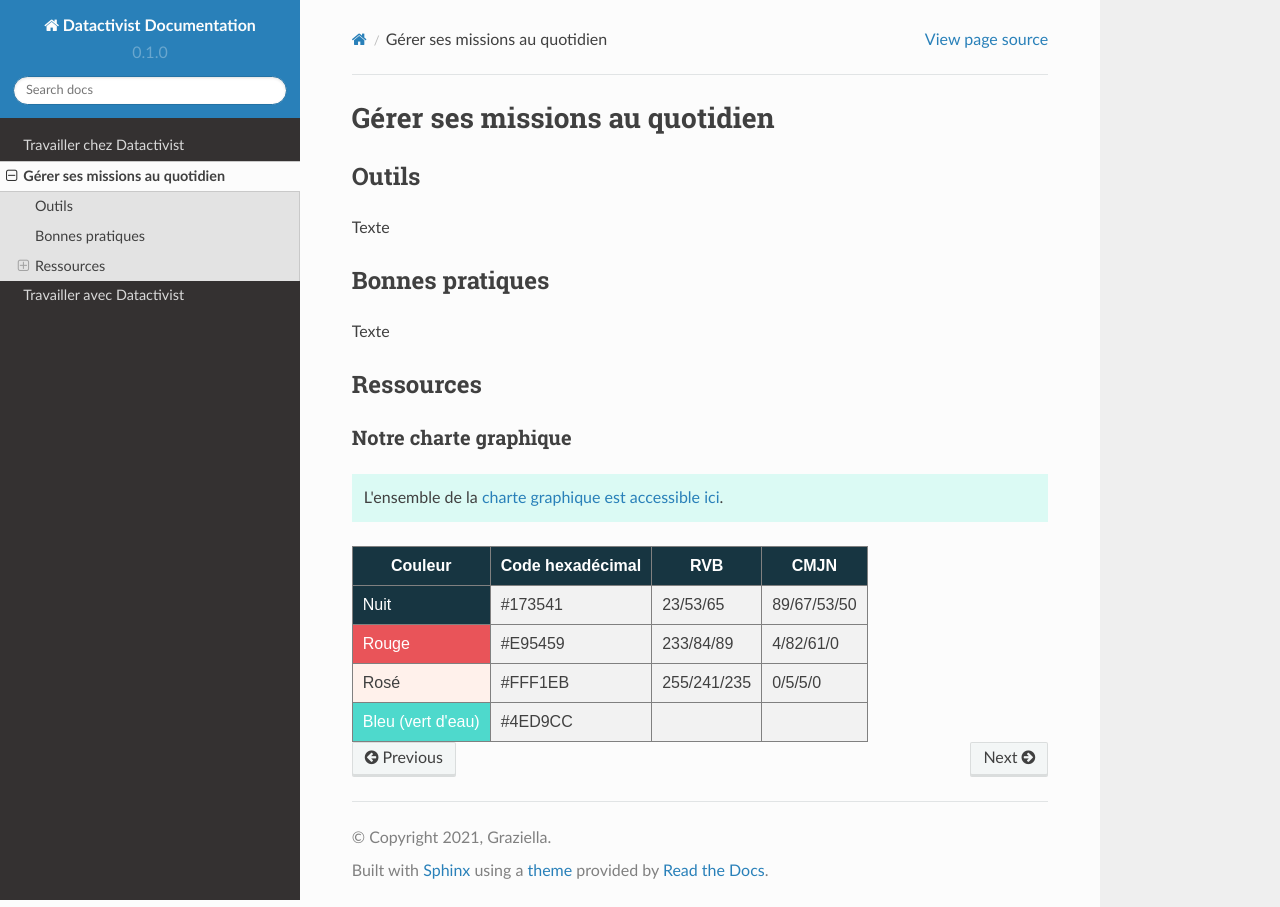
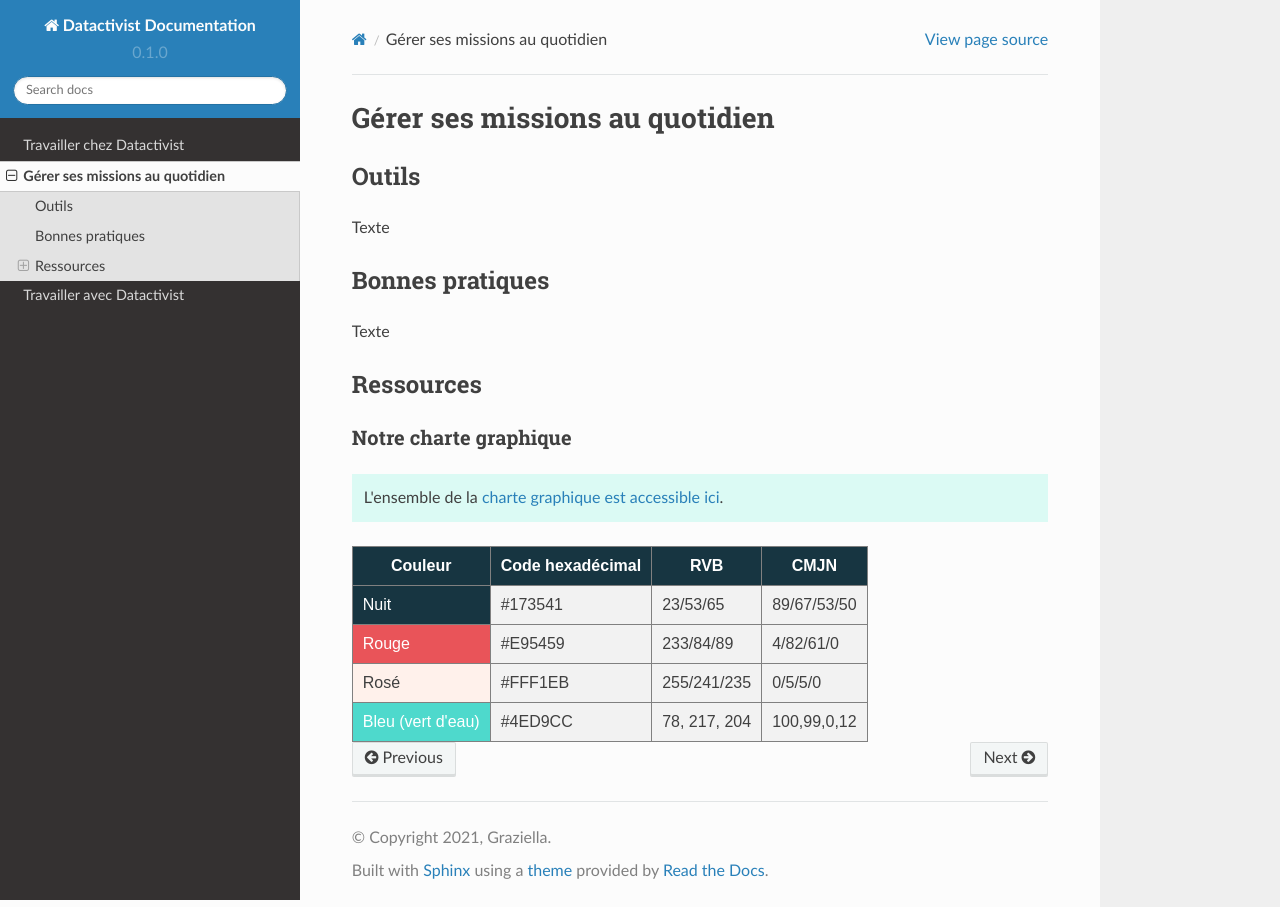
Before and after one commit to datactivist/documentation-datactivist, a Sphinx documentation site: the page built from docs/source/missions-quotidien.md, in a window 1280 px wide. Built offline with Sphinx 7.4.7 and the Read the Docs theme 2.0.0, drawn with Linux system fonts in a browser that asks for light colours.

Commit message:
Update missions-quotidien.md

```diff
--- a/docs/source/missions-quotidien.md
+++ b/docs/source/missions-quotidien.md
@@ -47,8 +47,8 @@ L'ensemble de la <a href="docs/source/public/Charte_graphique_datactivist.pdf">c
     <tr>
       <td style="background-color: #4ED9CC; color: #ffffff; padding: 10px;">Bleu (vert d'eau)</td>
       <td style="background-color: #f2f2f2; padding: 10px;">#4ED9CC</td>
-      <td style="background-color: #f2f2f2; padding: 10px;"></td>
-      <td style="background-color: #f2f2f2; padding: 10px;"></td>
+      <td style="background-color: #f2f2f2; padding: 10px;">78, 217, 204</td>
+      <td style="background-color: #f2f2f2; padding: 10px;">100,99,0,12</td>
     </tr>
   </tbody>
 </table>
```
